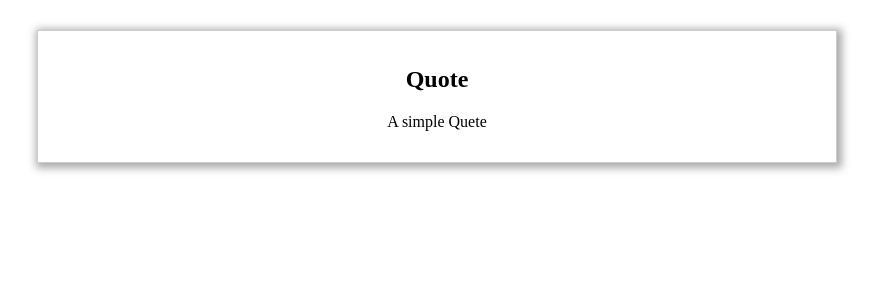
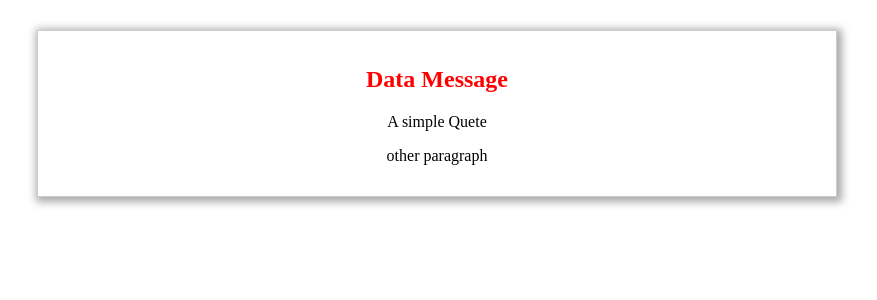
Before and after one commit to imganjgahi/VueTraining, a Vue app in the folder apps/cli/project/: page / in a window 1280 px wide. Shown: the top 300 px of the page, without its empty margins (203-1080 px from the left). Built offline with nearby package versions, Linux system fonts and the light colour scheme.

Commit message:
set name for slot

```diff
--- a/apps/cli/project/src/App.vue
+++ b/apps/cli/project/src/App.vue
@@ -1,8 +1,9 @@
 <template>
   <div id="app">
     <Quete>
-      <h2>Quote</h2>
-       <p>A simple Quete </p>
+      <h2 slot="title">{{message}}</h2>
+       <p slot="content">A simple Quete </p>
+       <p>other paragraph</p>
     </Quete>
   </div>
 </template>
--- a/apps/cli/project/src/components/Quete/Quete.vue
+++ b/apps/cli/project/src/components/Quete/Quete.vue
@@ -1,6 +1,10 @@
 <template>
 
     <div class="quete">
+        <div class="title">
+        <slot name="title"></slot>
+        </div>
+       <slot name="content"></slot>
        <slot></slot>
     </div>
 </template>
@@ -21,4 +25,7 @@
     box-shadow: 2px 2px 8px 3px #aaa;
     width: 60%;
 }
+.title {
+    color: red;
+}
 </style>
```
